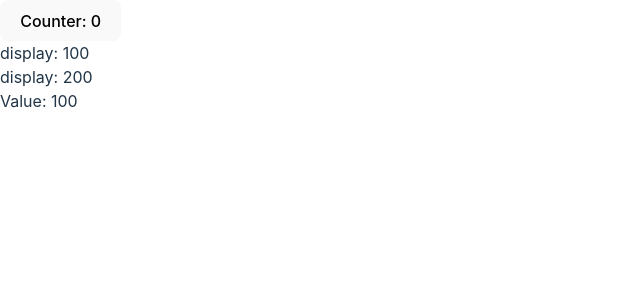
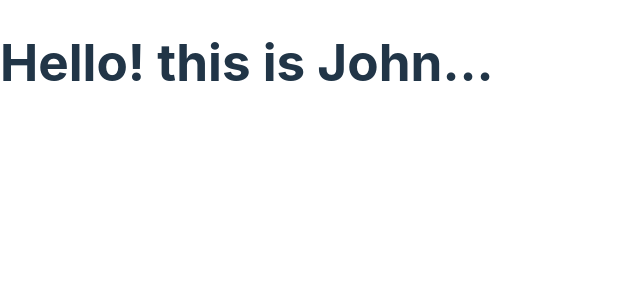
Before and after one commit to pankaj-gitcode/ReactJS, a React (Vite) app in the folder reconcilliation_useRef_useMemo_useState_useCallback_useMemo/react-app-test/: page / in a window 1280 px wide. Shown: the top 300 px of the page, without its empty margins (0-640 px from the left). Built offline with nearby package versions, Linux system fonts and the light colour scheme.

Commit message:
DOM_override

```diff
--- a/reconcilliation_useRef_useMemo_useState_useCallback_useMemo/react-app-test/src/App.jsx
+++ b/reconcilliation_useRef_useMemo_useState_useCallback_useMemo/react-app-test/src/App.jsx
@@ -1,39 +1,16 @@
-import React, {useState, memo, useCallback} from 'react'
+import React, {useEffect, useRef, useState} from 'react'
 
 export default function App(){
-  const [counter, setCounter] = useState(0);
+  const [name, setName] = useState('Raj');
 
-  const click = ()=>{
-    setCounter(counter+1);
-  }
-  const value = 100;
-  const value1 = 200;
+  useEffect(()=>{
+    setTimeout(()=>{document.getElementById('ref').innerHTML = "Hello! this is John..."}, 3000);
+    console.log(document.getElementById('ref'))
+  }, []);
 
-  const func1 = useCallback(()=>{
-    const a = 100;
-    return a;
-  }, [])
   return(
     <div>
-      <button onClick={click}>Counter: {counter}</button>
-      <Display title={value}/>
-      <Display title={value1}/>
-      <Display1 val={func1} />
-
+      <h1 id="ref">Hi there, this is {name}</h1>
     </div>
   )
 }
-
-const Display =memo(({title})=>{
-  console.log("This is re-rendered!!")
-  return(
-    <div>display: {title}</div>
-  )
-})
-
-const Display1 = memo(({val})=>{
-  console.log("function re-renders")
-  return(
-    <div>Value: {val()}</div>
-  )
-})
```
